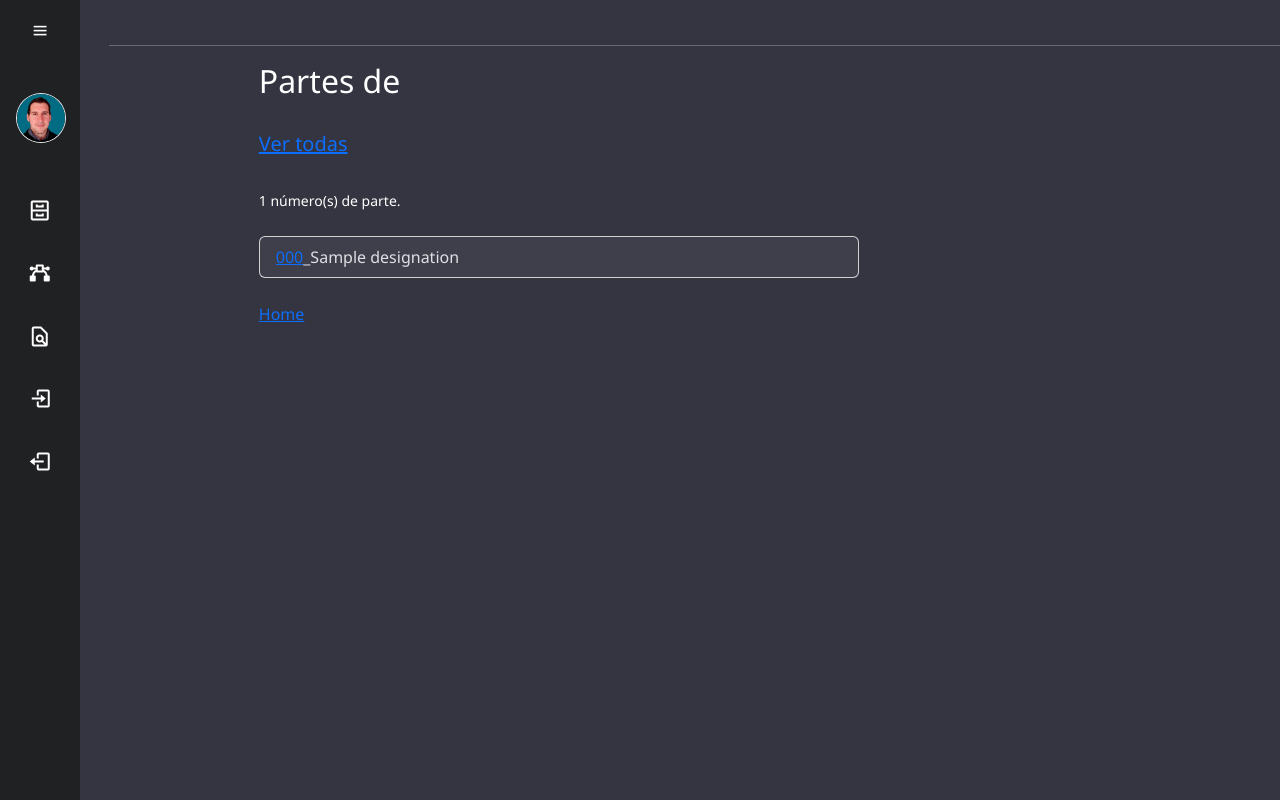
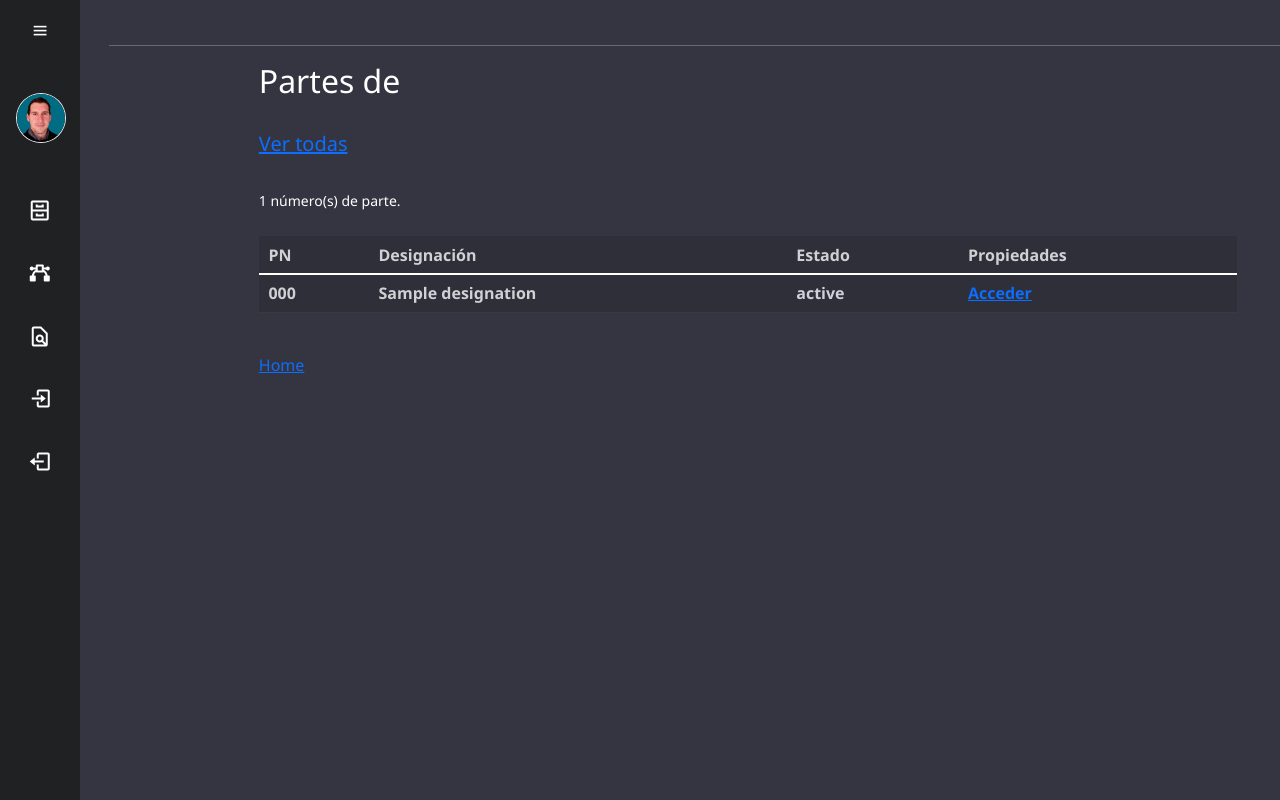
Before and after one commit to arielden/vpmadmin, a Django app: template partstr/templates/partstr/partlist.html in a window 1280 px wide; the page is wider, and only the part inside the window is pictured. Run offline with Django 4.2, Linux system fonts and the light colour scheme; the template is opened without the code that fills it: most values are stand-ins (such as "Sample title", 1, 10 or a date in 2020); lists and menus that the app fills with data are empty; parts of the project's set-up code (start-up, migrations or seed data) failed here and were passed over; some libraries are stand-ins or nearby versions.

Commit message:
table dark for partlist

```diff
--- a/partstr/templates/partstr/partlist.html
+++ b/partstr/templates/partstr/partlist.html
@@ -19,18 +19,38 @@
 
     <small>{{ partnumbers_count }} número(s) de parte.</small><br><br>
 
-    <div class="card" style="width: 600px;">
+    <!-- <div class="card" style="width: 600px;">
         <ul class="list-group list-group-flush" >
             {% for part in partnumbers %}
                     <li class="list-group-item">
                         <a href="{% url 'partstr:partupdate' part.id %}">{{ part.partnumber }}</a>_{{ part.designation }}
-                        <!-- {% if part.resp == request.user %}
-                            <a class="btn btn-outline-danger btn-sm" href="{% url 'partstr:partdelete' part.id %}" role="button">Eliminar</a>
-                        {% endif %} -->
                     </li>
             {% endfor %}
         </ul>
-    </div>
+    </div> -->
+
+
+    <table class="table table-dark table-hover">
+        <thead>
+            <tr>
+                <th scope="col">PN</th>
+                <th scope="col">Designación</th>
+                <th scope="col">Estado</th>
+                <th scope="col">Propiedades</th>
+            </tr>
+        </thead>
+        <tbody class="table-group-divider">
+            {% for part in partnumbers %}
+            <tr>
+                <th scope="row">{{part.partnumber}}</th>
+                <th>{{part.designation}}</th>
+                <th>{{part.status}}</th>
+                <th><a href="{% url 'partstr:partupdate' part.id %}">Acceder</a></th>
+            </tr>
+            {% endfor %}
+        </tbody>
+    </table>
+
     <br>
     <a href="{% url 'partstr:home' %}">Home</a>
 </div>
--- a/static/css/style.css
+++ b/static/css/style.css
@@ -176,7 +176,7 @@ input {
 
 .main-content .central {
     width:80%;
-    max-width: 600px;
+    max-width: 1000px;
     margin-left: 150px;
 }
 
@@ -189,8 +189,6 @@ input {
     --bs-modal-header-border-color: #343541;
     --bs-modal-bg: #343541;
 }
-
-
 
 .modal-body {
     background-color:#343541;
@@ -240,13 +238,12 @@ input {
     color:#eee;
 }
 
-/* test */
-.list-group-item {
-    background-color: var(--bs-list-group-bg);
-    border: var(--bs-list-group-border-width) solid #495057;
-
+.table>:not(caption)>*>* {
+    padding: 0.4rem 0.6rem;
+    color:#d0d1d4;
 }
 
-.card {
-    --bs-card-bg: #fff;
+.table-dark {
+    --bs-table-bg: #2e2f39;
+    --bs-table-hover-bg: #292536;
 }
```
